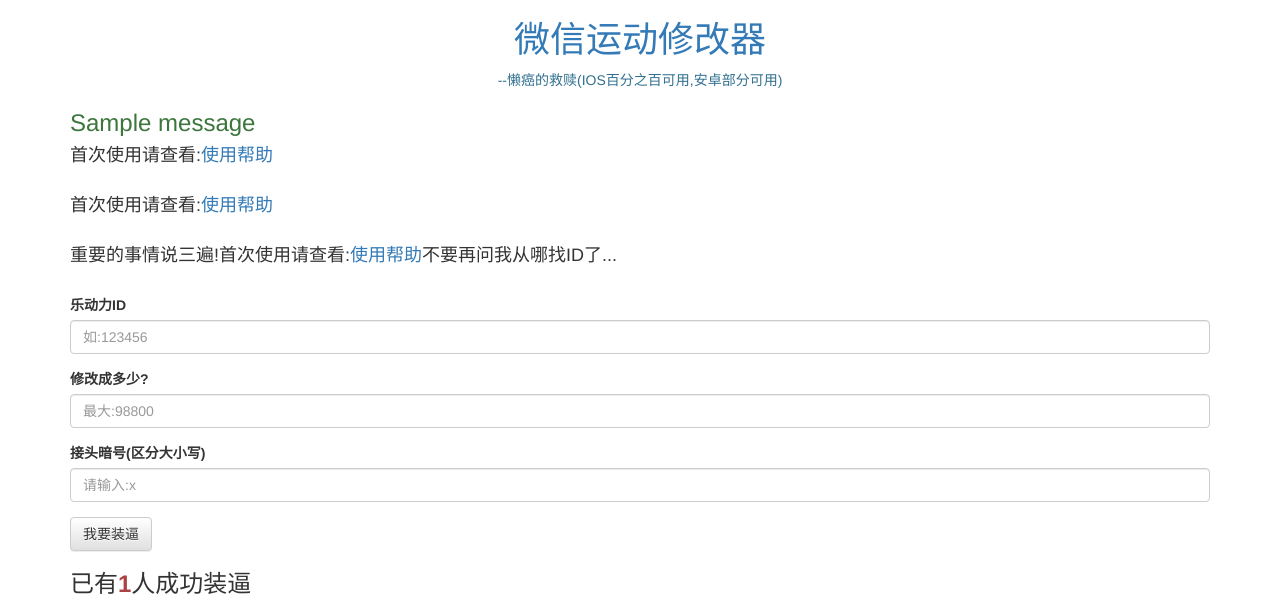
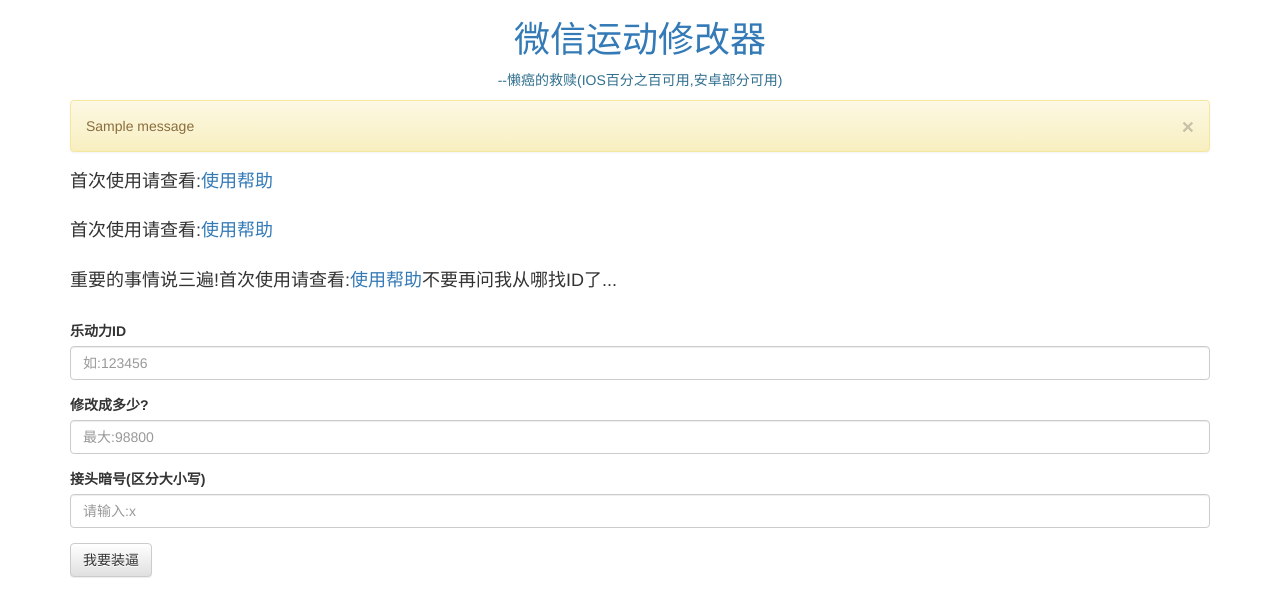
Before and after one commit to Panmax/LeanCloud-WeRun-Web, a Flask app: template templates/index.html in a window 1280 px wide. Shown: the top 596 px of the page. Run offline with Flask 2, Linux system fonts and the light colour scheme; the template is opened without the code that fills it: most values are stand-ins (such as "Sample title", 1, 10 or a date in 2020); one stand-in notice (Sample message) is shown; some libraries are stand-ins or nearby versions.

Commit message:
change flash show

```diff
--- a/templates/index.html
+++ b/templates/index.html
@@ -33,7 +33,10 @@
               {% if messages %}
                 <tr class="table">
                 {% for message in messages %}
-                  <td><h3 class="text-success">{{ message }}</h3></td>
+                  <div class="alert alert-warning">
+                    <button type="button" class="close" data-dismiss="alert">&times;</button>
+                    {{ message }}
+                  </div>
                 {% endfor %}
                 </tr>
               {% endif %}
```
